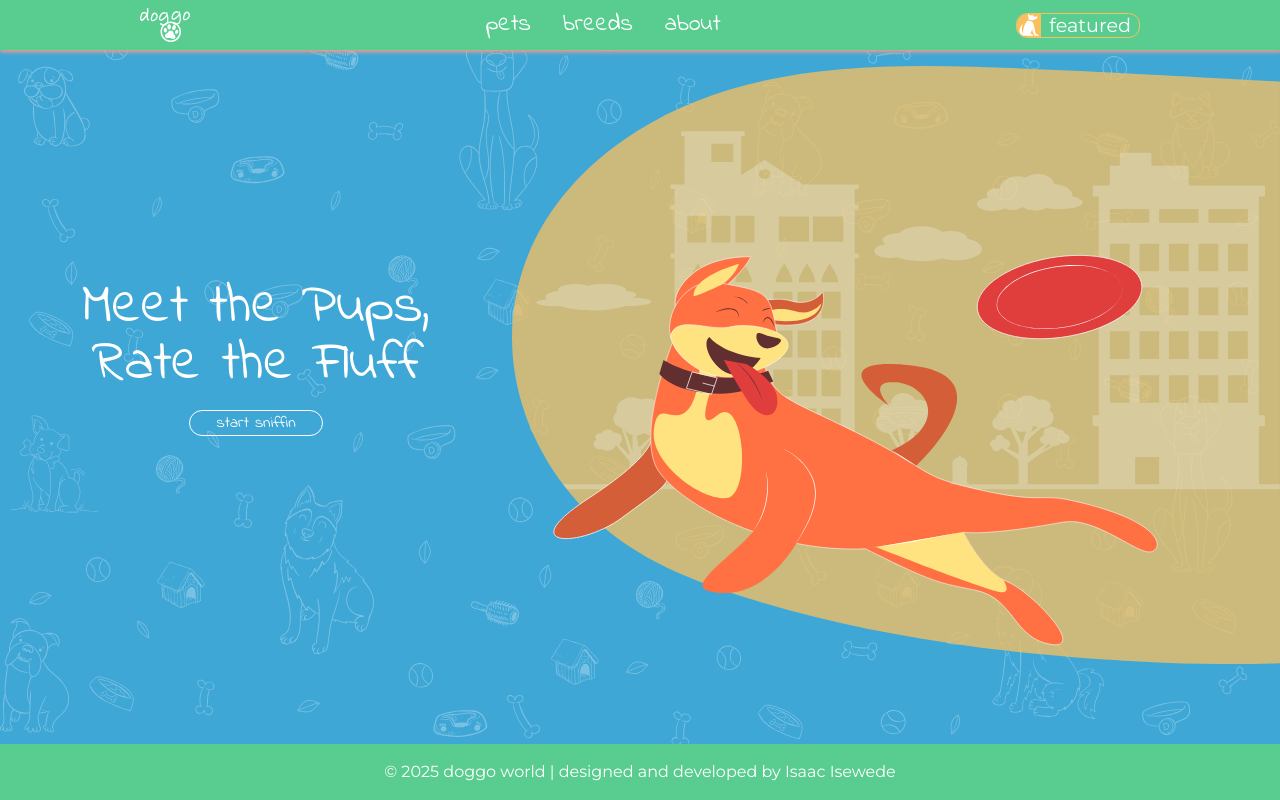
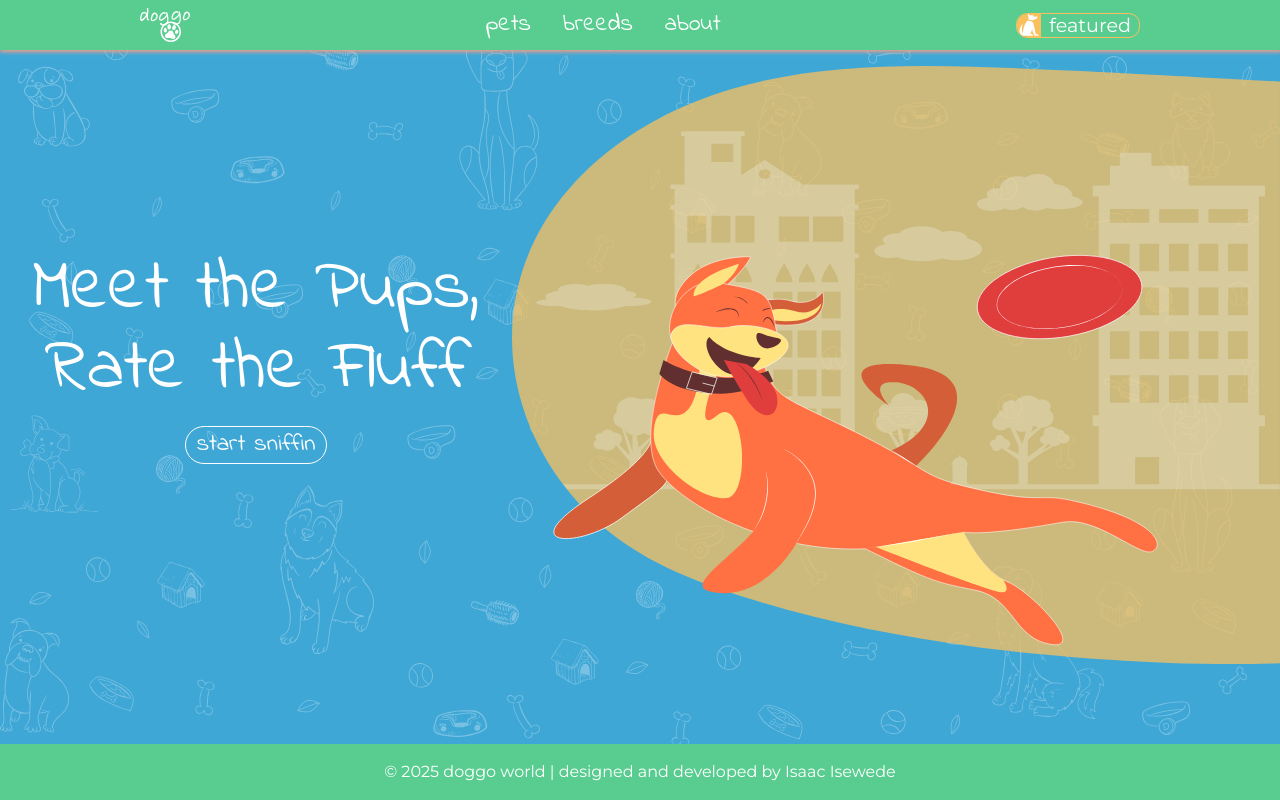
Before and after one commit to zeek00/doggo-world, a Next.js app: page / in a window 1280 px wide. Built offline with nearby package versions, Linux system fonts and the light colour scheme; no server answers.

Commit message:
refinements: 1> modified ui

```diff
--- a/components/Hero/Hero.module.css
+++ b/components/Hero/Hero.module.css
@@ -22,14 +22,15 @@
 
 .textAndCTA h1{
     font-size: 3.5rem;
-    line-height: 3.6rem;
+    line-height: 4.5rem;
     text-align: center;
 }
 .textAndCTA button{
     border: 1px solid var(--plain);
-    font-size: 1rem;
+    font-size: 1.5rem;
     margin: 1rem auto;
-    width: 30%;
+    width: fit-content;
+    padding: 0 0.7rem;
     border-radius: 3rem;
     transition: background-color 0.3s ease-in, color 0.3s ease-in;
 
@@ -55,6 +56,16 @@
         min-height: 4rem;
         font-weight: 900;
     }
+    .textAndCTA h1{
+        font-size: 4.5rem;
+        line-height: 5rem;
+
+    }
+    .textAndCTA button{
+        font-size: 1.5rem;
+
+
+    }
     .svg{
         width: 60%;
         margin: 1rem auto;
--- a/components/featured/Featured.module.css
+++ b/components/featured/Featured.module.css
@@ -114,7 +114,7 @@
 }
 
 .detailsBox .col2 p{
-    font-size: 0.6rem;
+    font-size: 0.8rem;
 }
 
 .weight{
@@ -132,7 +132,7 @@
 
 .temperament{
     color: var(--plain);
-    font-size: 0.8rem;
+    font-size: 0.9rem;
 }
 .temperament span{
     font-size: 1.2rem;
--- a/components/ui/Card/Card.module.css
+++ b/components/ui/Card/Card.module.css
@@ -42,17 +42,18 @@
 
 }
 .detailsBox h2{
-    font-size: 1.5rem;
+    font-size: 1.7rem;
     color: var(--peach-shade);
 }
 .detailsBox p{
-    font-size: 0.8rem;
+    font-size: var(--font-mobile);
     text-transform: lowercase;
     color: var(--green-shade);
 
 }
 .detailsBox .breedGroup{
     color: var(--blue-shade);
+    font-size: var(--font-mobile);
     cursor: pointer;
     text-decoration: underline;
     text-transform: uppercase;
--- a/components/ui/Card/Card.tsx
+++ b/components/ui/Card/Card.tsx
@@ -27,7 +27,7 @@ export default async function Card({pet, path}: { pet: Pet, path: string }) {
                                                        className={`${montserrat.className} ${styles.breedGroup}`}>{pet.breed_group}</Link>)}
                             {!pet.breed_group && (<p className={styles.breedGroup}>??</p>)}
                             <h2>{pet.name}</h2>
-                            <p  className={`${montserrat.className}`}>Life Span: {pet.life_span}</p>
+                            <p className={`${montserrat.className}`}>Life Span: {pet.life_span}</p>
                         </span>
 
                     ))
--- a/styles/globals.css
+++ b/styles/globals.css
@@ -11,6 +11,8 @@
   --yellow-shade: rgb(250, 192, 94);
   --peach-shade: rgb(247, 157, 132);
   --border-radius: 0.7rem;
+  --font-mobile: 1.2rem;
+  --font-desktop: 1.8rem;
 ;
 
 }
```
